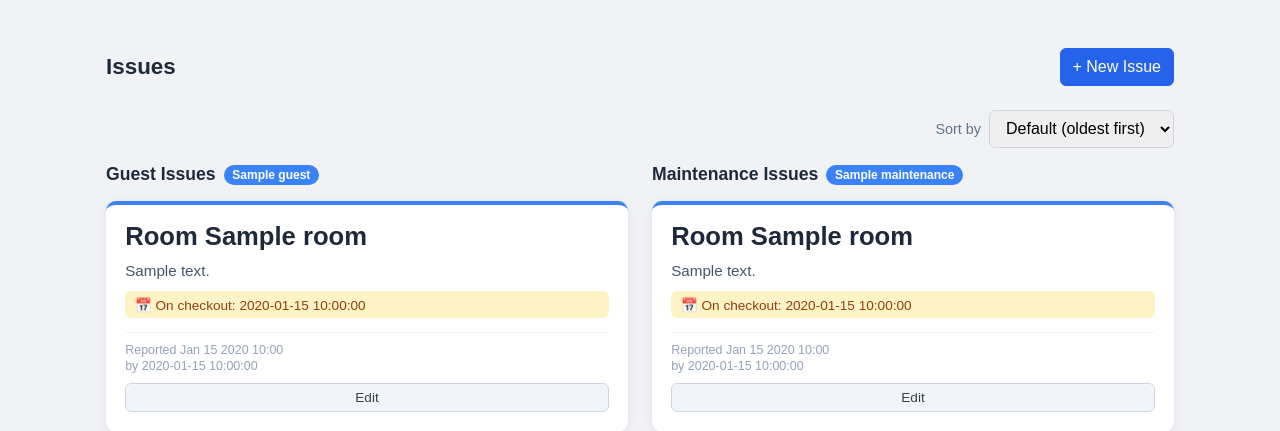
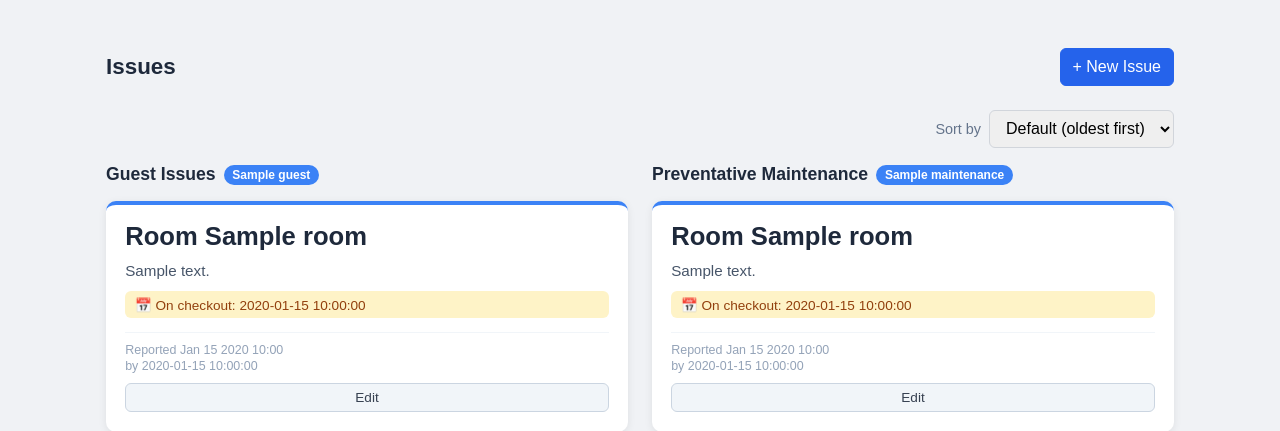
Before and after one commit to BumRummy/Maintenance-Tracker, a Flask app: template templates/frontdesk_dashboard.html in a window 1280 px wide. Shown: the top 431 px of the page. Run offline with Flask 3, Linux system fonts and the light colour scheme; the template is opened without the code that fills it: most values are stand-ins (such as "Sample title", 1, 10 or a date in 2020); parts of the project's set-up code (start-up, migrations or seed data) failed here and were passed over.

Commit message:
Rename Maintenance Issues to Preventative Maintenance
Co-Authored-By: Claude Sonnet 5.5 <noreply@anthropic.com>
Claude-Session: https://claude.ai/code/session_014qa1MmuauZxkuYCjTLToX4

```diff
--- a/templates/_issue_edit_modal.html
+++ b/templates/_issue_edit_modal.html
@@ -11,7 +11,7 @@
       <fieldset class="category-picker">
         <legend>Add to</legend>
         <label class="radio-option"><input type="radio" name="category" value="guest"> Guest Issues</label>
-        <label class="radio-option"><input type="radio" name="category" value="maintenance"> Maintenance Issues</label>
+        <label class="radio-option"><input type="radio" name="category" value="maintenance"> Preventative Maintenance</label>
       </fieldset>
       <label class="checkbox-option" id="edit-checkout-option"><input type="checkbox" name="do_on_checkout"> On checkout</label>
       <label id="edit-checkout-date-wrap" hidden>Checkout date
--- a/templates/_issue_move_script.html
+++ b/templates/_issue_move_script.html
@@ -1,7 +1,7 @@
 <script>
   (function () {
     const sortMode = {{ sort | tojson }};
-    const labels = {guest: 'Guest Issues', maintenance: 'Maintenance Issues'};
+    const labels = {guest: 'Guest Issues', maintenance: 'Preventative Maintenance'};
 
     function column(cat) { return document.querySelector('.issue-column[data-category="' + cat + '"]'); }
 
--- a/templates/_issue_row.html
+++ b/templates/_issue_row.html
@@ -6,7 +6,7 @@
   <fieldset class="category-picker">
     <legend>Add to</legend>
     <label class="radio-option"><input type="radio" name="category_{{ n }}" value="guest" {{ 'checked' if default_category == 'guest' }}> Guest Issues</label>
-    <label class="radio-option"><input type="radio" name="category_{{ n }}" value="maintenance" {{ 'checked' if default_category == 'maintenance' }}> Maintenance Issues</label>
+    <label class="radio-option"><input type="radio" name="category_{{ n }}" value="maintenance" {{ 'checked' if default_category == 'maintenance' }}> Preventative Maintenance</label>
   </fieldset>
   <label class="checkbox-option" data-checkout-option {{ 'hidden' if default_category != 'guest' }}><input type="checkbox" name="do_on_checkout_{{ n }}"> On checkout</label>
   <label data-checkout-date-wrap hidden>Checkout date
--- a/templates/_issue_tabs.html
+++ b/templates/_issue_tabs.html
@@ -1,6 +1,6 @@
 <div class="tabs" role="tablist">
   <a class="tab {{ 'active' if tab == 'guest' }}" role="tab" href="{{ url_for('dashboard', tab='guest', sort=sort) }}">Guest Issues <span class="count-badge">{{ tab_counts.guest }}</span></a>
-  <a class="tab {{ 'active' if tab == 'maintenance' }}" role="tab" href="{{ url_for('dashboard', tab='maintenance', sort=sort) }}">Maintenance Issues <span class="count-badge">{{ tab_counts.maintenance }}</span></a>
+  <a class="tab {{ 'active' if tab == 'maintenance' }}" role="tab" href="{{ url_for('dashboard', tab='maintenance', sort=sort) }}">Preventative Maintenance <span class="count-badge">{{ tab_counts.maintenance }}</span></a>
 </div>
 <form method="get" action="{{ url_for('dashboard') }}" class="sort-form">
   <input type="hidden" name="tab" value="{{ tab }}">
--- a/templates/_room_modal.html
+++ b/templates/_room_modal.html
@@ -12,7 +12,7 @@
     const modal = document.getElementById('room-modal');
     const title = document.getElementById('room-modal-title');
     const body = document.getElementById('room-modal-body');
-    const labels = {guest: 'Guest', maintenance: 'Maintenance'};
+    const labels = {guest: 'Guest', maintenance: 'Preventative Maintenance'};
 
     function el(tag, className, text) {
       const node = document.createElement(tag);
--- a/templates/frontdesk_dashboard.html
+++ b/templates/frontdesk_dashboard.html
@@ -29,7 +29,7 @@
 </div>
 
 <div class="issue-columns">
-  {% for cat, label in (('guest', 'Guest Issues'), ('maintenance', 'Maintenance Issues')) %}
+  {% for cat, label in (('guest', 'Guest Issues'), ('maintenance', 'Preventative Maintenance')) %}
   <section data-category="{{ cat }}" class="issue-column {{ 'active' if tab == cat }}">
     <h2 class="column-title">{{ label }} <span class="count-badge" data-count>{{ tab_counts[cat] }}</span></h2>
     <div class="tile-grid" data-open-grid>
@@ -45,7 +45,7 @@
         <button type="button" class="edit-btn">Edit</button>
         {% if session.role in ('supervisor', 'admin', 'maintenance') %}
         <button type="button" class="move-btn" data-move-to="{{ 'maintenance' if cat == 'guest' else 'guest' }}">
-          Move to {{ 'Maintenance' if cat == 'guest' else 'Guest' }} Issues
+          Move to {{ 'Preventative Maintenance' if cat == 'guest' else 'Guest Issues' }}
         </button>
         {% endif %}
       </div>
--- a/templates/maintenance_dashboard.html
+++ b/templates/maintenance_dashboard.html
@@ -24,7 +24,7 @@
 </div>
 
 <div class="issue-columns">
-  {% for cat, label in (('guest', 'Guest Issues'), ('maintenance', 'Maintenance Issues')) %}
+  {% for cat, label in (('guest', 'Guest Issues'), ('maintenance', 'Preventative Maintenance')) %}
   <section data-category="{{ cat }}" class="issue-column {{ 'active' if tab == cat }}">
     <h2 class="column-title">{{ label }} <span class="count-badge" data-count>{{ tab_counts[cat] }}</span></h2>
     <div class="tile-grid" data-open-grid>
@@ -39,7 +39,7 @@
         </div>
         <button type="button" class="edit-btn">Edit</button>
         <button type="button" class="move-btn" data-move-to="{{ 'maintenance' if cat == 'guest' else 'guest' }}">
-          Move to {{ 'Maintenance' if cat == 'guest' else 'Guest' }} Issues
+          Move to {{ 'Preventative Maintenance' if cat == 'guest' else 'Guest Issues' }}
         </button>
         <form method="post" action="{{ url_for('close_issue', issue_id=issue.id) }}" class="resolution-form">
           <label class="resolution-label">Resolution
```
